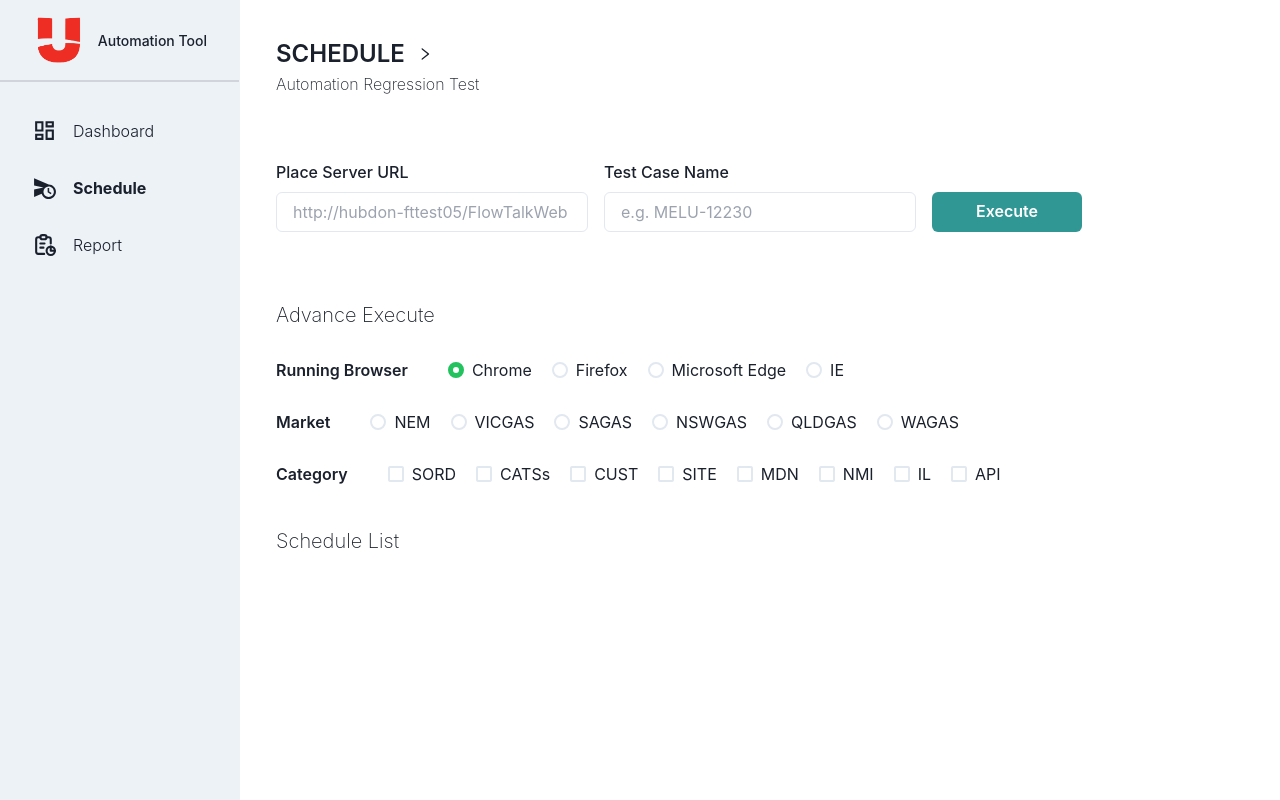
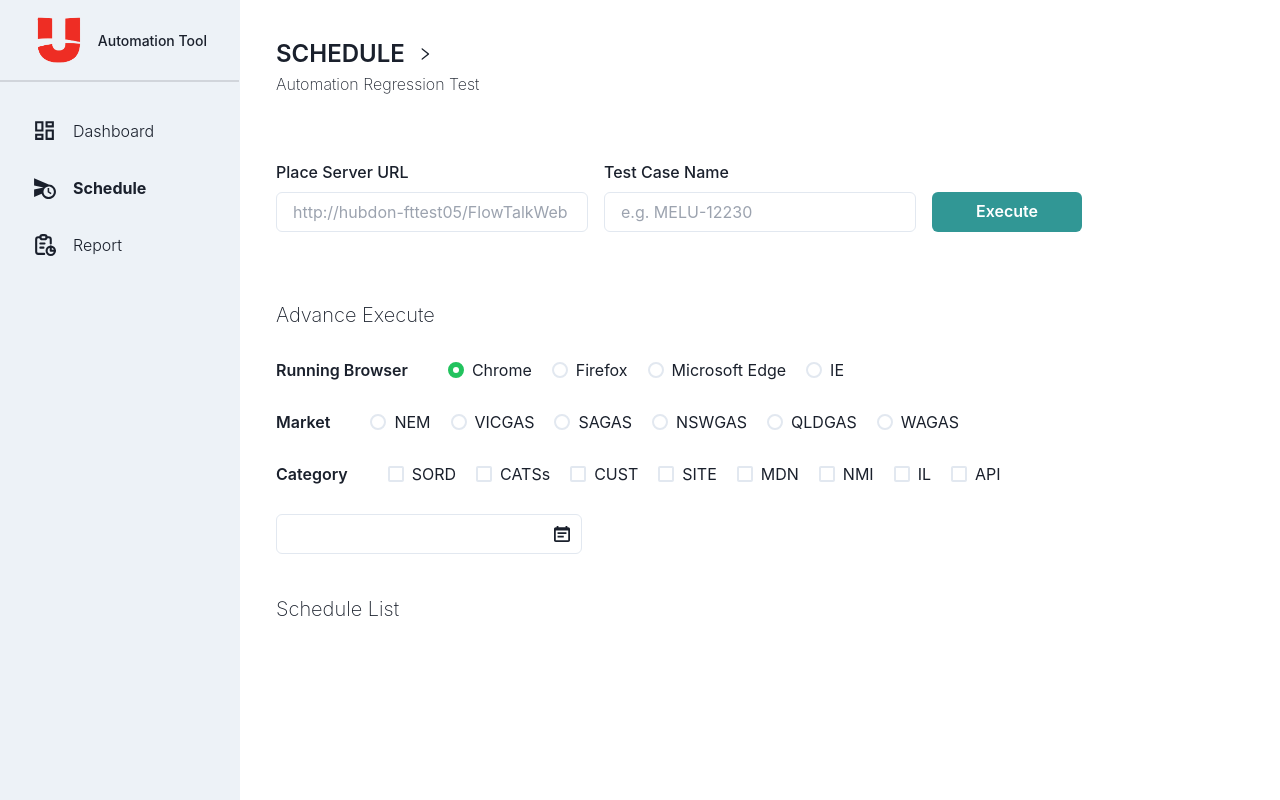
Before and after one commit to techyhk/automation-dashboard, a React (Vite) app: page /schedule in a window 1280 px wide. Built offline with nearby package versions, Linux system fonts and the light colour scheme.

Commit message:
feat: start on date time form

```diff
--- a/package.json
+++ b/package.json
@@ -27,6 +27,7 @@
     "react": "^18.0.0",
     "react-chakra-pagination": "^1.0.1",
     "react-chartjs-2": "^4.1.0",
+    "react-datepicker": "^4.8.0",
     "react-dom": "^18.0.0",
     "react-hook-form": "^7.31.3",
     "react-icons": "^4.4.0",
@@ -40,6 +41,7 @@
     "@commitlint/cli": "^17.0.2",
     "@commitlint/config-conventional": "^17.0.2",
     "@types/react": "^18.0.0",
+    "@types/react-datepicker": "^4.4.2",
     "@types/react-dom": "^18.0.0",
     "@types/react-table": "^7.7.12",
     "@typescript-eslint/eslint-plugin": "^5.27.0",
--- a/src/App.tsx
+++ b/src/App.tsx
@@ -2,6 +2,7 @@ import React from 'react';
 import { ChakraProvider } from '@chakra-ui/react';
 import { BrowserRouter, Route, Routes } from 'react-router-dom';
 import { RecoilRoot } from 'recoil';
+import './global.scss';
 
 import { Sidebar } from '@components/Sidebar';
 import { routesConfig } from '@configs/routes';
--- /dev/null
+++ b/src/components/DatePicker/index.tsx
@@ -0,0 +1,155 @@
+import React, { FC, forwardRef, useCallback, useMemo } from 'react';
+import 'react-datepicker/dist/react-datepicker.css';
+import ReactDatePicker from 'react-datepicker';
+import {
+  IconButton,
+  Input,
+  InputGroup,
+  InputRightElement,
+  Stack,
+  StyleObjectOrFn,
+  Text,
+  useTheme,
+  css as chakraCSS,
+} from '@chakra-ui/react';
+import {
+  CalendarIcon,
+  ChevronLeftIcon,
+  ChevronRightIcon,
+} from '@chakra-ui/icons';
+import { ClassNames } from '@emotion/react';
+
+const CustomInput = forwardRef<any, any>((props, ref) => {
+  return (
+    <InputGroup>
+      <Input {...props} ref={ref} />
+      <InputRightElement
+        userSelect="none"
+        pointerEvents="none"
+        children={<CalendarIcon />}
+      />
+    </InputGroup>
+  );
+});
+
+const CustomHeader = ({
+  date,
+  decreaseMonth,
+  increaseMonth,
+  prevMonthButtonDisabled,
+  nextMonthButtonDisabled,
+}: any) => {
+  return (
+    <Stack pb={1} isInline alignItems="center" textAlign="left" pl={4} pr={2}>
+      <Text color="gray.700" flex={1} fontSize="sm" fontWeight="medium">
+        {new Intl.DateTimeFormat('en-AU', {
+          year: 'numeric',
+          month: 'long',
+        }).format(date)}
+      </Text>
+      <IconButton
+        borderRadius="full"
+        size="sm"
+        variant="ghost"
+        aria-label="Previous Month"
+        icon={<ChevronLeftIcon fontSize="14px" />}
+        onClick={decreaseMonth}
+        disabled={prevMonthButtonDisabled}
+      />
+      <IconButton
+        borderRadius="full"
+        size="sm"
+        variant="ghost"
+        aria-label="Next Month"
+        icon={<ChevronRightIcon fontSize="14px" />}
+        onClick={increaseMonth}
+        disabled={nextMonthButtonDisabled}
+      />
+    </Stack>
+  );
+};
+
+function useDatePickerStyles() {
+  const theme = useTheme();
+  return useMemo(() => {
+    const defaultStyles: StyleObjectOrFn = {
+      p: 2,
+      bg: 'white',
+      border: '1px solid',
+      borderColor: 'gray.100',
+      boxShadow: 'sm',
+      '& .react-datepicker': {
+        '&__header': {
+          bg: 'none',
+          borderBottom: 'none',
+        },
+        '&__month': {
+          mt: 0,
+        },
+        '&__day-name': {
+          color: 'gray.400',
+          fontWeight: 'medium',
+          w: 7,
+        },
+        '&__day': {
+          lineHeight: '28px',
+          color: 'gray.700',
+          w: 7,
+          h: 7,
+          borderRadius: 'full',
+        },
+        '&__day:not(.react-datepicker__day--selected, .react-datepicker__day--keyboard-selected):hover':
+          {
+            bg: 'white',
+            boxShadow: '0 0 1px 1px rgba(0,0,0,0.2)',
+          },
+        '&__day--today': {
+          bg: 'gray.100',
+          fontWeight: '400',
+        },
+        '&__day--selected, &__day--keyboard-selected': {
+          bg: 'gray.700',
+          color: 'white',
+        },
+      },
+    };
+    return chakraCSS(defaultStyles)(theme);
+  }, [theme]);
+}
+
+export interface DatePickerProps {
+  value: Date;
+  onChange: (date: Date | null) => void;
+  showTimeSelect?: boolean;
+}
+
+export const DatePicker: FC<DatePickerProps> = ({
+  value,
+  onChange,
+  showTimeSelect,
+}) => {
+  const styles = useDatePickerStyles();
+
+  const render = useCallback(
+    ({ css }) => {
+      return (
+        <ReactDatePicker
+          dateFormat={showTimeSelect ? 'hh:mm dd MMMM, yyy' : 'dd MMMM, yyy'}
+          showTimeSelect={showTimeSelect}
+          showPopperArrow={false}
+          popperClassName={css({ marginTop: '4px!important' })}
+          calendarClassName={css(styles)}
+          selected={value}
+          onChange={(date) =>
+            Array.isArray(date) ? onChange(date[0]) : onChange(date)
+          }
+          customInput={<CustomInput />}
+          renderCustomHeader={CustomHeader}
+        />
+      );
+    },
+    [styles, value]
+  );
+
+  return <ClassNames>{render}</ClassNames>;
+};
--- a/src/pages/Schedule/components/SelectionOptionsForm.tsx
+++ b/src/pages/Schedule/components/SelectionOptionsForm.tsx
@@ -2,6 +2,7 @@ import React, { useState } from 'react';
 import {
   Checkbox,
   CheckboxGroup,
+  Input,
   Radio,
   RadioGroup,
   Stack,
@@ -10,6 +11,7 @@ import {
 import { MarketType } from '../types/marketType';
 import { ParticipantType } from '../types/participantType';
 import { CategoryType } from '../types/categoryType';
+import { DatePicker } from '@components/DatePicker';
 
 export const SelectionOptionsForm = () => {
   const [exectueBy, setExecuteBy] = useState<{
@@ -17,11 +19,13 @@ export const SelectionOptionsForm = () => {
     market: MarketType | undefined;
     participant: Array<string | number> | undefined;
     category: Array<string | number> | undefined;
+    dateTime: any;
   }>({
     browser: 'chrome',
     market: undefined,
     participant: undefined,
     category: undefined,
+    dateTime: undefined,
   });
 
   const marketList: Array<{ value: MarketType; text: string }> = [
@@ -211,6 +215,16 @@ export const SelectionOptionsForm = () => {
           </CheckboxGroup>
         </div>
       </div>
+
+      <div className=" mt-7 md:w-2/3">
+        <DatePicker
+          showTimeSelect
+          value={exectueBy['dateTime']}
+          onChange={(value: any) =>
+            setExecuteBy({ ...exectueBy, dateTime: value })
+          }
+        />
+      </div>
     </>
   );
 };
```
Also changed, not shown: src/global.scss (added), 1 other file (tests, documents, lock files or other folders).
